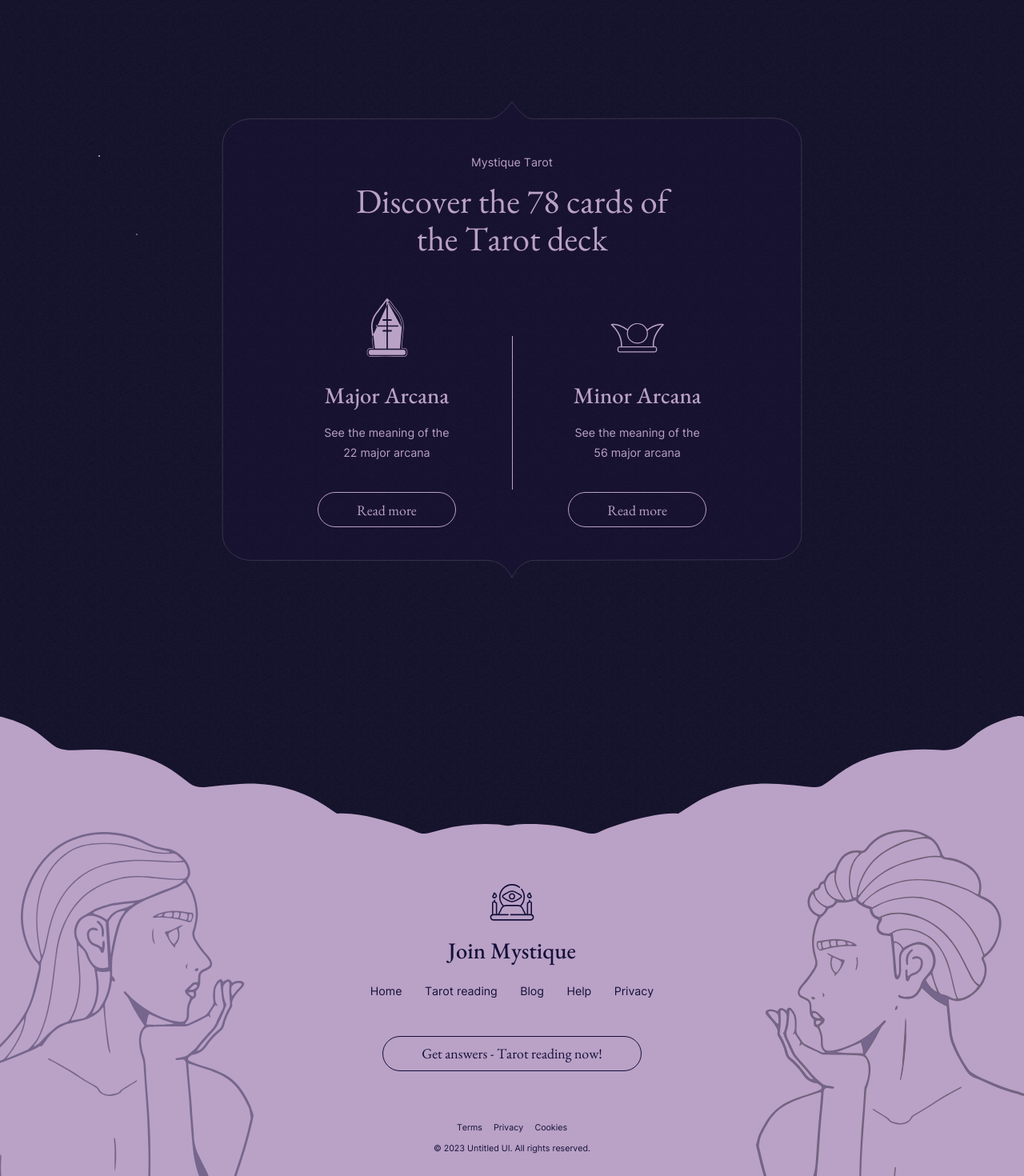
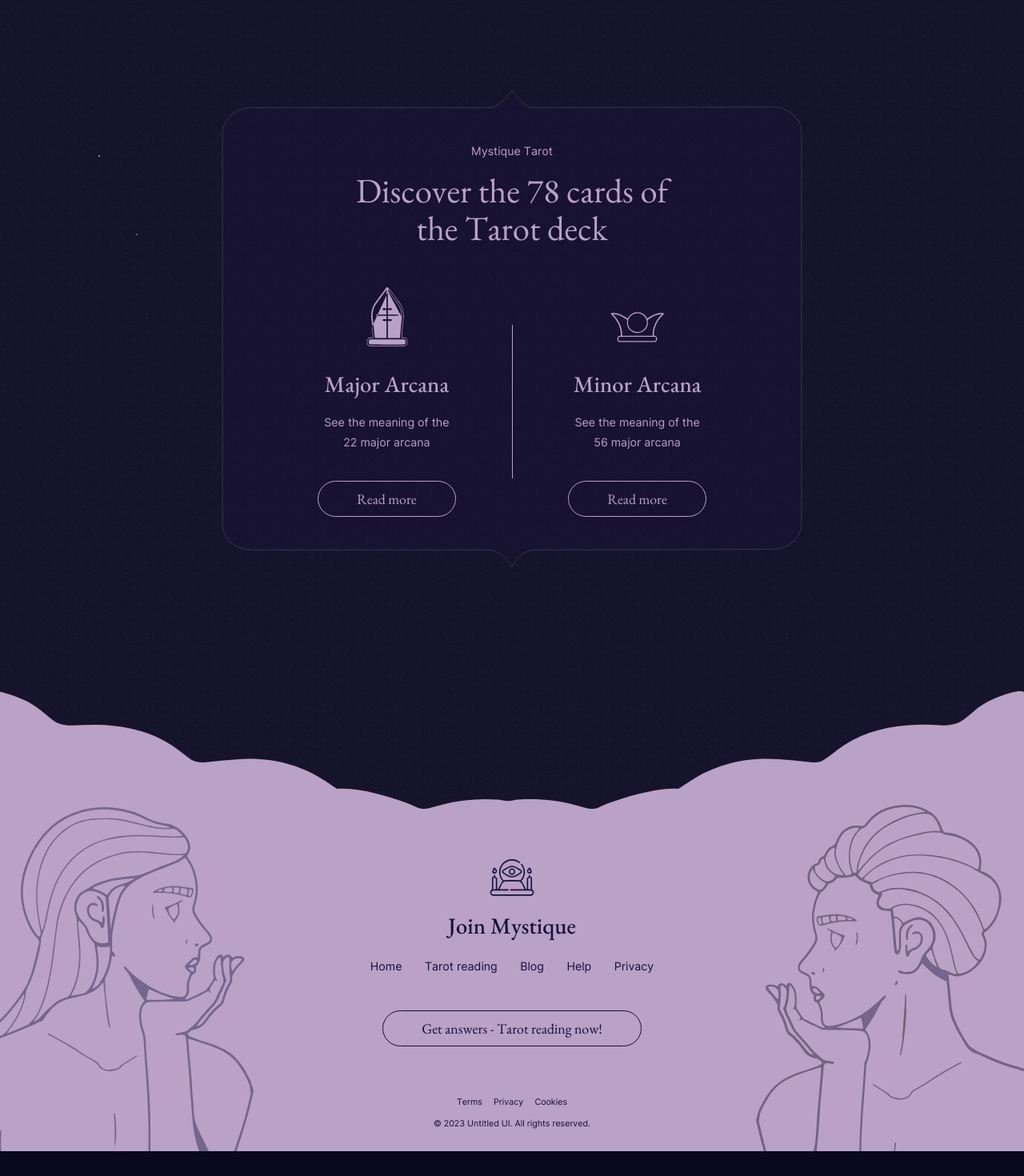
Before and after one commit to presto-agency/Mistique, a Next.js app: page / in a window 1280 px wide. Shown: the part 1691-3161 px from the top of the page at 80% size. After the commit the page ends 3130 px from the top, so only its background shows below. Built offline with nearby package versions, Linux system fonts and the light colour scheme.

Commit message:
fix: add some fixes

```diff
--- a/src/components/BottomLinks/bottomLinks.module.scss
+++ b/src/components/BottomLinks/bottomLinks.module.scss
@@ -2,7 +2,6 @@
 
 .bottom {
   text-align: center;
-  margin: 6.9rem 0 0 0;
 
   ul {
     display: flex;
@@ -33,7 +32,6 @@
 
 @media (max-width: $mob) {
   .bottom {
-    margin: 7.5rem 0 0 0;
 
     ul {
       margin: 0 0 1.2rem 0;
--- a/src/components/Discover/discover.module.scss
+++ b/src/components/Discover/discover.module.scss
@@ -1,7 +1,7 @@
 @import "../../styles/variables.scss";
 
 .discover {
-  margin: 19.5rem 0;
+  margin: 17.5rem 0;
 
   &__content {
     position: relative;
@@ -92,7 +92,7 @@
 
 @media (max-width: $mob) {
   .discover {
-    margin: 16rem 0;
+    margin: 17rem 0;
 
     &__content {
       padding: 8rem 5.5rem;
--- a/src/components/Footer/footer.module.scss
+++ b/src/components/Footer/footer.module.scss
@@ -41,6 +41,8 @@
     }
 
     &_top {
+      margin: 0 0 6.9rem 0;
+
       .logo {
         display: inline-block;
         margin: 0 0 2rem 0;
@@ -93,6 +95,8 @@
 
     &__content {
       &_top {
+        margin: 0 0 7.5rem 0;
+
         h2 {
           font-size: 3.2rem;
           margin: 0 0 5.6rem 0;
--- a/src/components/Header/header.module.scss
+++ b/src/components/Header/header.module.scss
@@ -30,7 +30,7 @@
           }
         }
 
-        .menu{
+        .menu {
           max-height: 100%;
           height: 100%;
         }
@@ -102,7 +102,6 @@
       top: 0;
       width: 100vw;
       left: 0;
-      padding: 0 0 12.7rem 0;
       overflow-y: auto;
 
       &__wrapper {
@@ -148,6 +147,10 @@
               }
             }
 
+            > ul + a{
+              margin: 0 0 5.5rem 0;
+            }
+
           }
 
           p {
--- a/src/components/TarotLinks/tarotLinks.module.scss
+++ b/src/components/TarotLinks/tarotLinks.module.scss
@@ -7,7 +7,6 @@
     display: flex;
     justify-content: space-between;
     flex-wrap: wrap;
-    max-width: 99rem;
     margin: 0 auto;
 
     &__item {
@@ -42,7 +41,7 @@
 
 @media (max-width: $mob) {
   .tarot {
-    margin: 16rem auto;
+    margin: 16rem 0 17rem;
 
     .links {
       justify-content: center;
@@ -53,6 +52,7 @@
         width: calc((100% - (1.2rem * 4)) / 2);
 
         p {
+          margin: 2.2rem 0 0 0;
           font-size: 1.8rem;
         }
 
```
